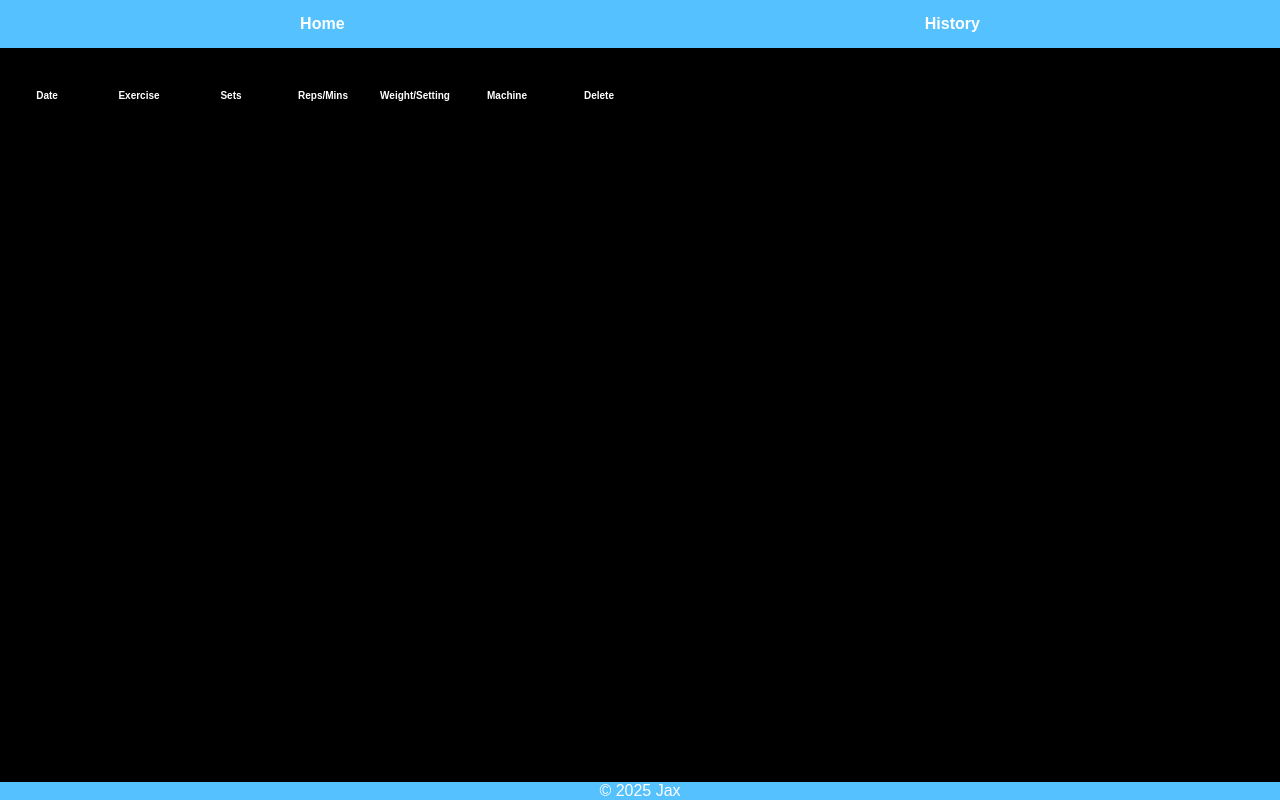
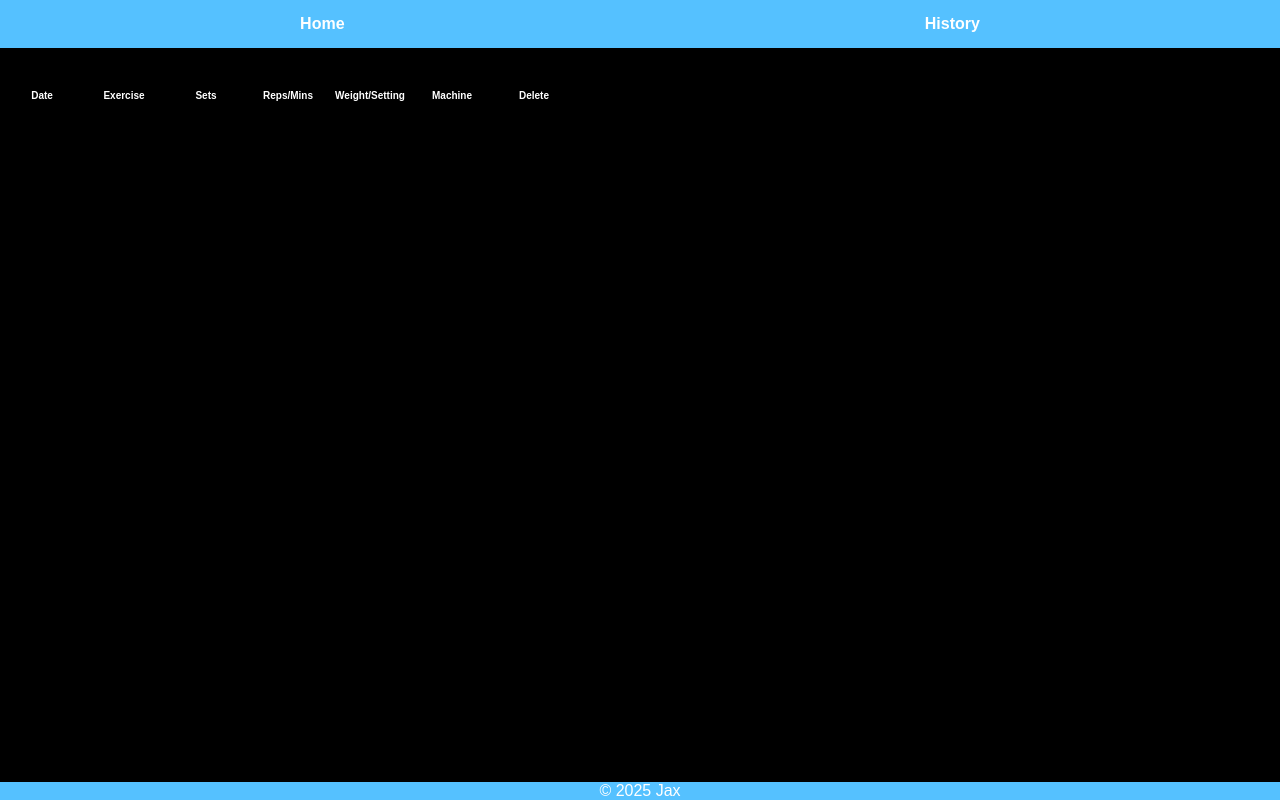
Before and after one commit to Jaxpi/fitnessTracker, a plain HTML site: page history.html in a window 1280 px wide. Drawn offline with Linux system fonts and the light colour scheme.

Commit message:
altered table width to fit mobile better

```diff
--- a/style.css
+++ b/style.css
@@ -222,16 +222,15 @@ input[type="submit"]:hover {
 }
 
 #historyTable th {
-  width: 90px;
+  width: 80px;
   padding-bottom: 5px;
-    font-size: 10px;
+  font-size: 10px;
 }
 
 #historyTable td {
-  width: 90px;
   color: black;
   padding: 4px;
-    font-size: 10px;
+  font-size: 10px;
 }
 
 .delButton {
```
